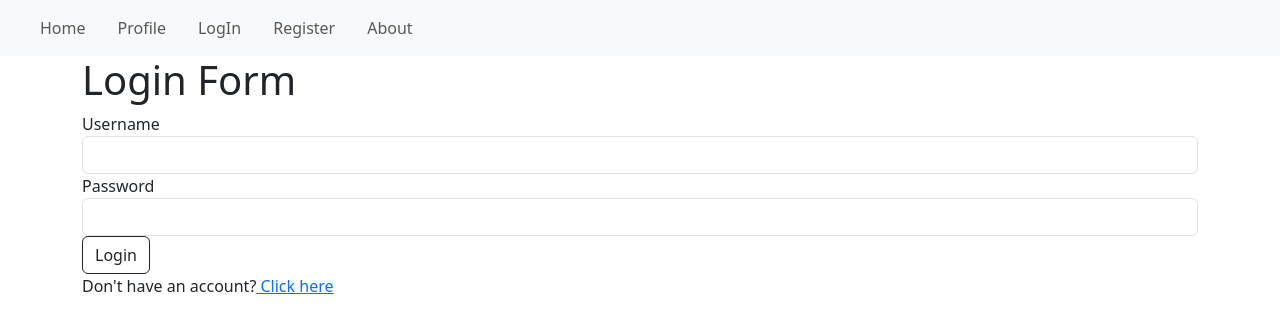
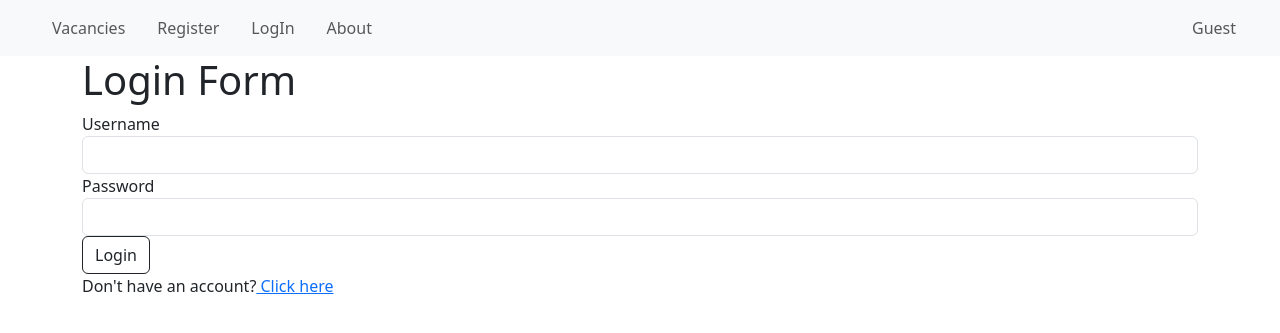
Before and after one commit to I-am-Seeann/vacancies, a Flask app: a page that uses templates/base.html in a window 1280 px wide. Shown: the top 333 px of the page. Run offline with Flask 3, Linux system fonts and the light colour scheme.

Commit message:
added user login, navbar changes depending on user

```diff
--- a/app.py
+++ b/app.py
@@ -1,8 +1,9 @@
 from flask import Flask, render_template, url_for, redirect, flash
 from flask_wtf import CSRFProtect
-from models import db, User, Vacancy
+from models import User, Vacancy
 from forms import LoginForm, RegistrationForm
-from flask_login import login_user
+from flask_login import LoginManager, login_user, logout_user, login_required, current_user
+from db import db
 app = Flask(__name__)
 
 #TODO secret key shesacvlelia!
@@ -10,6 +11,14 @@ app.config["SECRET_KEY"] = "very secret key"
 app.config['SQLALCHEMY_DATABASE_URI'] = 'sqlite:///vacancies.db'
 # csrf = CSRFProtect(app)
 
+# Initialize Flask-Login
+login_manager = LoginManager()
+login_manager.init_app(app)
+login_manager.login_view = 'login'  # Redirect to login if @login_required fails
+
+@login_manager.user_loader
+def load_user(user_id):
+    return User.query.get(int(user_id))
 
 db.init_app(app)
 with app.app_context():
@@ -31,7 +40,7 @@ def show_users():
 @app.route('/add-test-user')
 def add_test_user():
     user = User(username='testuser', email='test@test.com')
-    user.set_password('password123')
+    user.password = 'password123'
     db.session.add(user)
     db.session.commit()
     return "Test user added!"
@@ -45,7 +54,7 @@ def test_relationship():
 
     # Create a test user
     user = User(username='testuser', email='test@test.com')
-    user.set_password('password123')
+    user.password = 'password123'
     db.session.add(user)
     db.session.commit()
 
@@ -83,17 +92,45 @@ def vacancies():
 def about():
     return render_template('about.html')
 
+
 @app.route('/login', methods=['GET', 'POST'])
 def login():
+    # if user is already logged in, redirect to profile
+    if current_user.is_authenticated:
+        return redirect(url_for('profile'))
+
     login_form = LoginForm()
     if login_form.validate_on_submit():
         username = login_form.username.data
         password = login_form.password.data
-        return render_template('profile.html')
+
+        # find user by username
+        user = User.query.filter_by(username=username).first()
+
+        # check if user exists and password is correct
+        if user and user.check_password(password):
+            login_user(user)
+            flash(f'Nice to see you, {username}!', 'info')
+            return redirect(url_for('profile'))
+        else:
+            flash('Invalid username or password', 'danger')
+            return redirect(url_for('login'))
+
     return render_template('login.html', form=login_form)
+
+@app.route('/logout')
+@login_required
+def logout():
+    logout_user()
+    flash('See you soon again!', 'secondary')
+    return redirect(url_for('vacancies'))
 
 @app.route('/register', methods=['GET', 'POST'])
 def register():
+    # if user is already logged in, redirect to profile
+    if current_user.is_authenticated:
+        return redirect(url_for('profile'))
+
     register_form = RegistrationForm()
     if register_form.validate_on_submit():
         # check if user with same mail already exists
@@ -109,23 +146,26 @@ def register():
             return redirect(url_for('register'))
 
         # creating new user
-        username = register_form.username.data
-        email = register_form.email.data
-        password = register_form.password.data
-        user = User(username=username, email=email)
-        user.set_password(password)
+        user = User(username=register_form.username.data, email=register_form.email.data)
+        user.password = register_form.password.data
 
         # add user to database
         db.session.add(user)
         db.session.commit()
-        flash(f"{username}'s account created successfully!", 'success')
+        flash(f"Welcome {register_form.username.data}! Your account created successfully!", 'success')
         return redirect(url_for('login'))
 
     return render_template('register.html', form=register_form)
 
 @app.route('/profile')
+@login_required
 def profile():
     return render_template('profile.html')
 
+@app.route('/add_vacancy')
+@login_required
+def add_vacancy():
+    return render_template('add_vacancy.html')
+
 if __name__ == '__main__':
     app.run(debug=True)
--- /dev/null
+++ b/db.py
@@ -0,0 +1,3 @@
+from flask_sqlalchemy import SQLAlchemy
+
+db = SQLAlchemy()
--- a/templates/base.html
+++ b/templates/base.html
@@ -14,13 +14,36 @@
 
     {# Navigation #}
     <nav class="navbar navbar-expand-lg bg-body-tertiary">
-        <div class="navbar-nav">
-                    <a class="nav-link" href="{{ url_for("vacancies") }}">Home</a>
-                    <a class="nav-link" href="{{ url_for("profile") }}">Profile</a>
-                    <a class="nav-link" href="{{ url_for("login") }}">LogIn</a>
-                    <a class="nav-link" href="{{ url_for("register") }}">Register</a>
-                    <a class="nav-link" href="{{ url_for("about") }}">About</a>
-{#                  <a class="nav-link disabled" aria-disabled="true">Disabled</a>#}
+        <div class="container-fluid">
+            {# Left side - Navigation links #}
+            <div class="navbar-nav">
+                <a class="nav-link" href="{{ url_for('vacancies') }}">Vacancies</a>
+
+                {% if current_user.is_authenticated %}
+                    <a class="nav-link" href="{{ url_for('profile') }}">Profile</a>
+                    <a class="nav-link" href="{{ url_for('add_vacancy') }}">Add Vacancy</a>
+                    <a class="nav-link" href="{{ url_for('logout') }}">Logout</a>
+                {% else %}
+                    <a class="nav-link" href="{{ url_for('register') }}">Register</a>
+                    <a class="nav-link" href="{{ url_for('login') }}">LogIn</a>
+                {% endif %}
+
+                <a class="nav-link" href="{{ url_for('about') }}">About</a>
+            </div>
+
+            {# Right side - User info #}
+            <div class="d-flex align-items-center ms-auto me-3">
+                {% if current_user.is_authenticated %}
+                    <span class="navbar-text me-3">{{ current_user.username }}</span>
+                    <img src="{{ url_for('static', filename='images/' + current_user.image_file) }}"
+                         class="rounded-circle me-3"
+                         alt="Profile Picture"
+                         width="40"
+                         height="40">
+                {% else %}
+                     <span class="navbar-text me-3">Guest</span>
+                {% endif %}
+            </div>
         </div>
     </nav>
 
```
Also changed, not shown: models.py (+7 -3 lines), templates/add_vacancy.html (added, +9 -0 lines).
